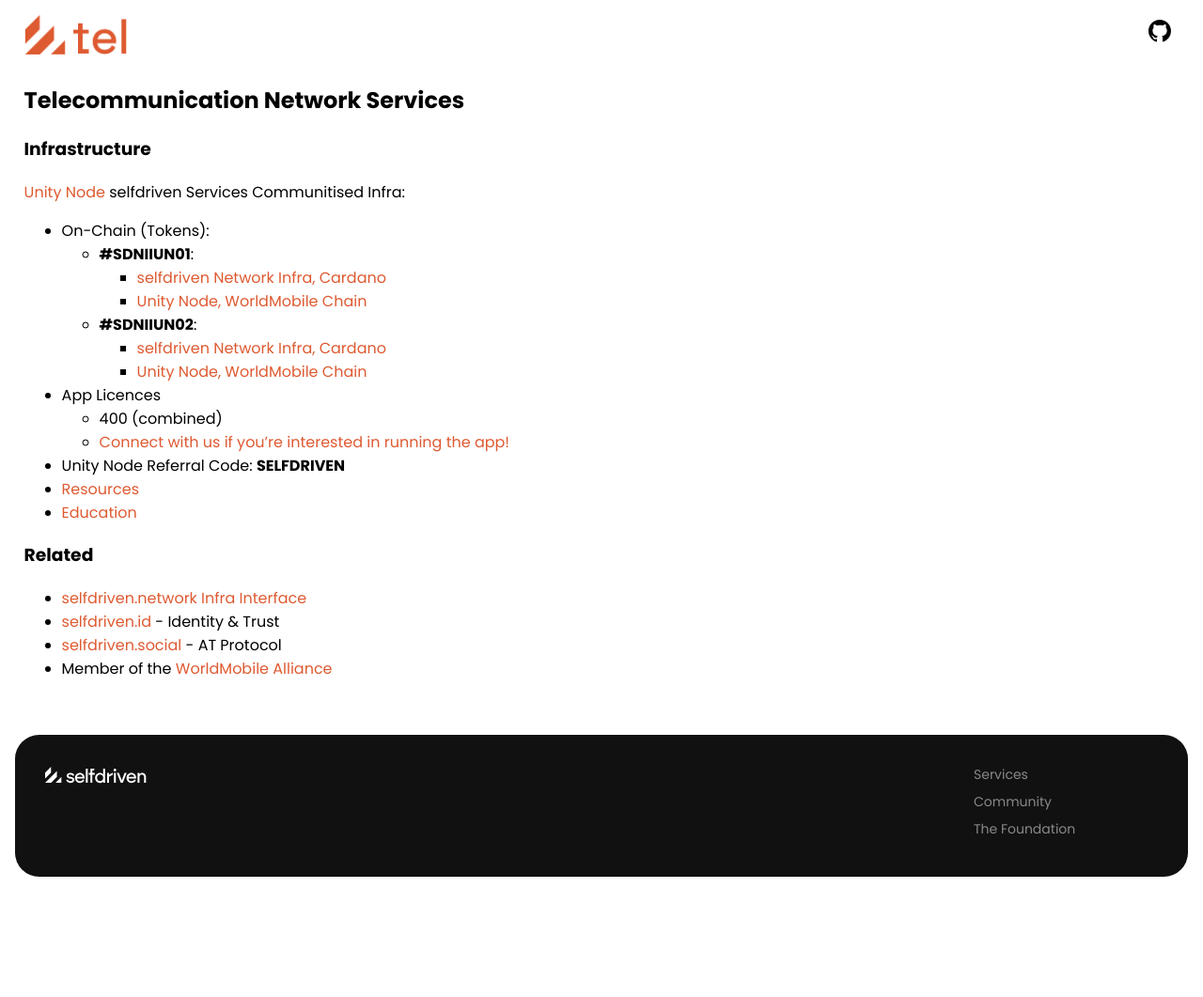
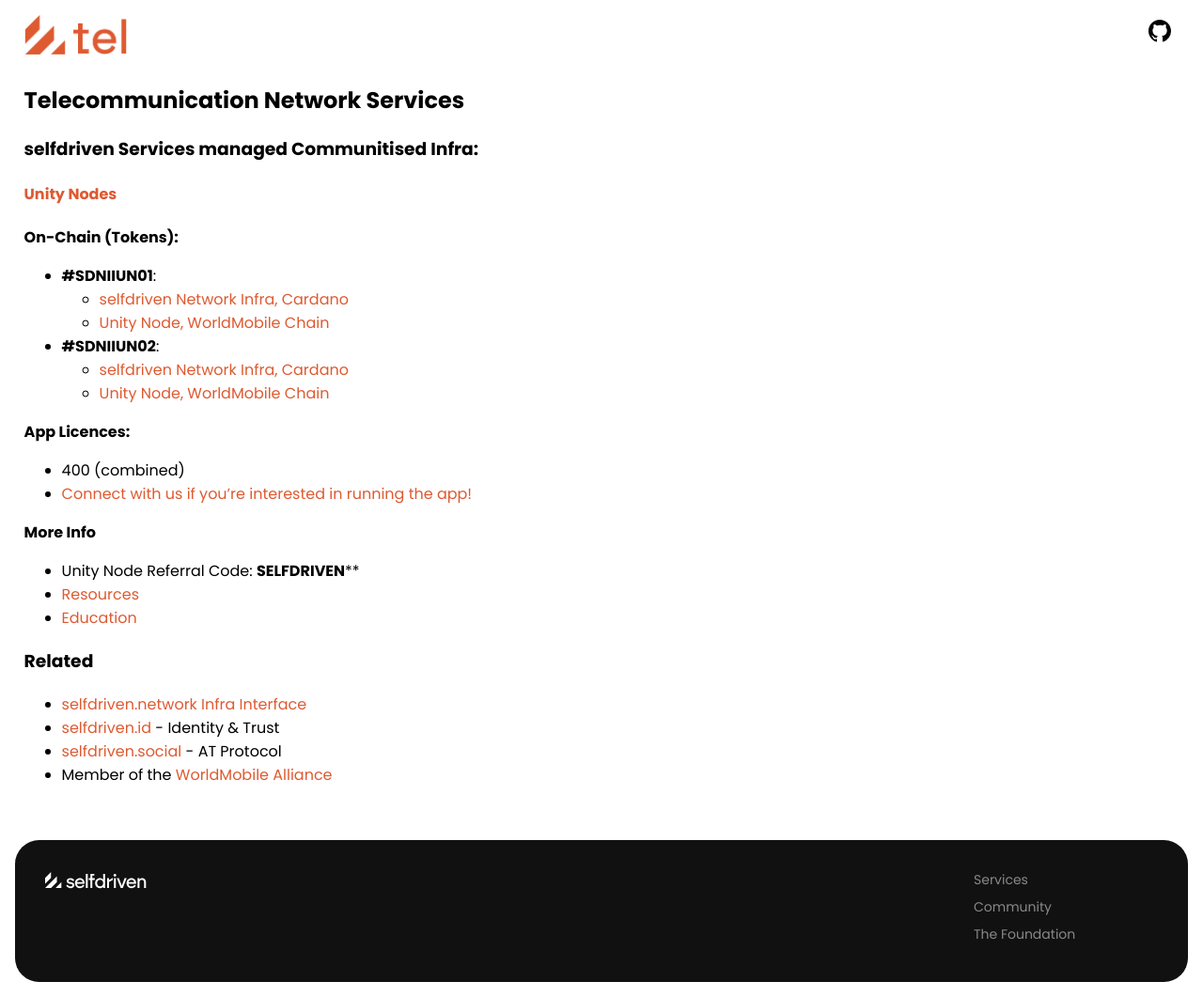
Before and after one commit to selfdriven-services/selfdriven-tel, a Jekyll site: the page built from docs/index.md, in a window 1280 px wide. Shown: the whole page at 94% size. Built offline with Jekyll 4.4.1, drawn with Linux system fonts in a browser that asks for light colours; before the commit the page ends 949 px from its top, so only the background shows below that.

Commit message:
Update index.md

```diff
--- a/docs/index.md
+++ b/docs/index.md
@@ -5,20 +5,26 @@
 
 ## Telecommunication Network Services
 
-### Infrastructure
+### selfdriven Services managed Communitised Infra:
 
-[Unity Node](https://unitynodes.io) selfdriven Services Communitised Infra:
-- On-Chain (Tokens):
-    - **#SDNIIUN01**:
-        - [selfdriven Network Infra, Cardano](https://adastat.net/policies/269366d093249b0cac98fa9fcbc374578429534e3b7adeac09f081e3)
-        - [Unity Node, WorldMobile Chain](https://explorer.worldmobile.io/token/0x0297ADB0934D6356dBdEb5E313B12e0b69d327ec/instance/96930342686807615313076103938454372106484588409346243377806224466885043479055)
-    - **#SDNIIUN02**:
-        - [selfdriven Network Infra, Cardano](https://adastat.net/policies/340aed4297d174de8ac212d64d68d89c7f11bf3176b60b1c2deb821c)
-        - [Unity Node, WorldMobile Chain](https://explorer.worldmobile.io/token/0x0297ADB0934D6356dBdEb5E313B12e0b69d327ec/instance/96927454316492995040330850595579673656708378049691829875144441780039898348189)
-- App Licences
-    - 400 (combined)
-    - [Connect with us if you're interested in running the app!](https://selfdriven.fyi/connect)
-- Unity Node Referral Code: **SELFDRIVEN**
+#### [Unity Nodes](https://unitynodes.io)
+
+**On-Chain (Tokens):**
+
+- **#SDNIIUN01**:
+    - [selfdriven Network Infra, Cardano](https://adastat.net/policies/269366d093249b0cac98fa9fcbc374578429534e3b7adeac09f081e3)
+    - [Unity Node, WorldMobile Chain](https://explorer.worldmobile.io/token/0x0297ADB0934D6356dBdEb5E313B12e0b69d327ec/instance/96930342686807615313076103938454372106484588409346243377806224466885043479055)
+
+- **#SDNIIUN02**:
+    - [selfdriven Network Infra, Cardano](https://adastat.net/policies/340aed4297d174de8ac212d64d68d89c7f11bf3176b60b1c2deb821c)
+    - [Unity Node, WorldMobile Chain](https://explorer.worldmobile.io/token/0x0297ADB0934D6356dBdEb5E313B12e0b69d327ec/instance/96927454316492995040330850595579673656708378049691829875144441780039898348189)
+
+**App Licences:**
+- 400 (combined)
+- [Connect with us if you're interested in running the app!](https://selfdriven.fyi/connect)
+
+**More Info**
+- Unity Node Referral Code: **SELFDRIVEN****
 - [Resources](/resources/)
 - [Education](/education/)
 
```
